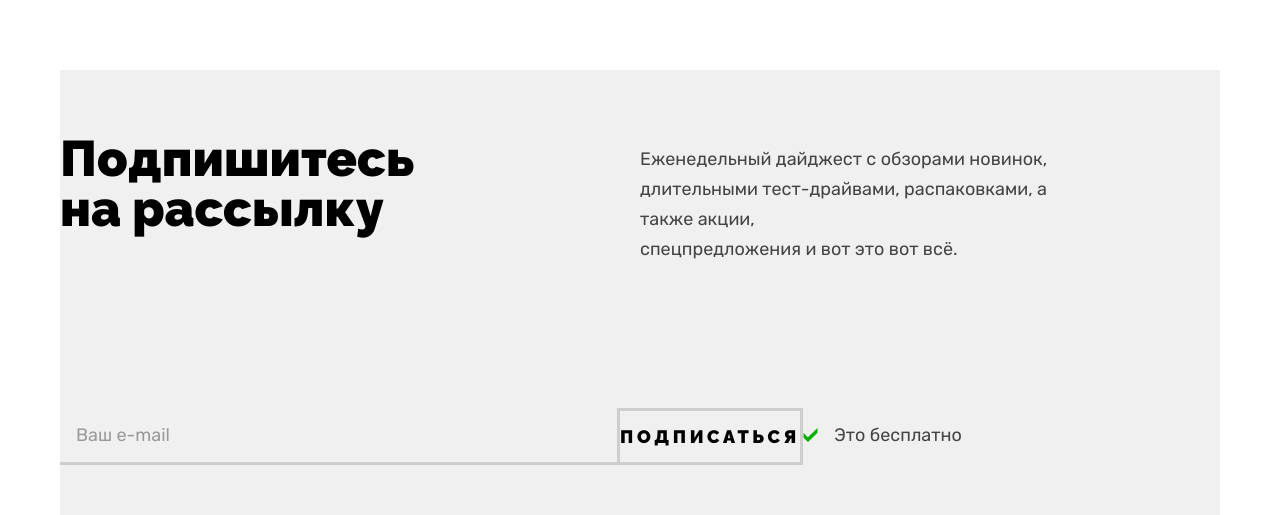
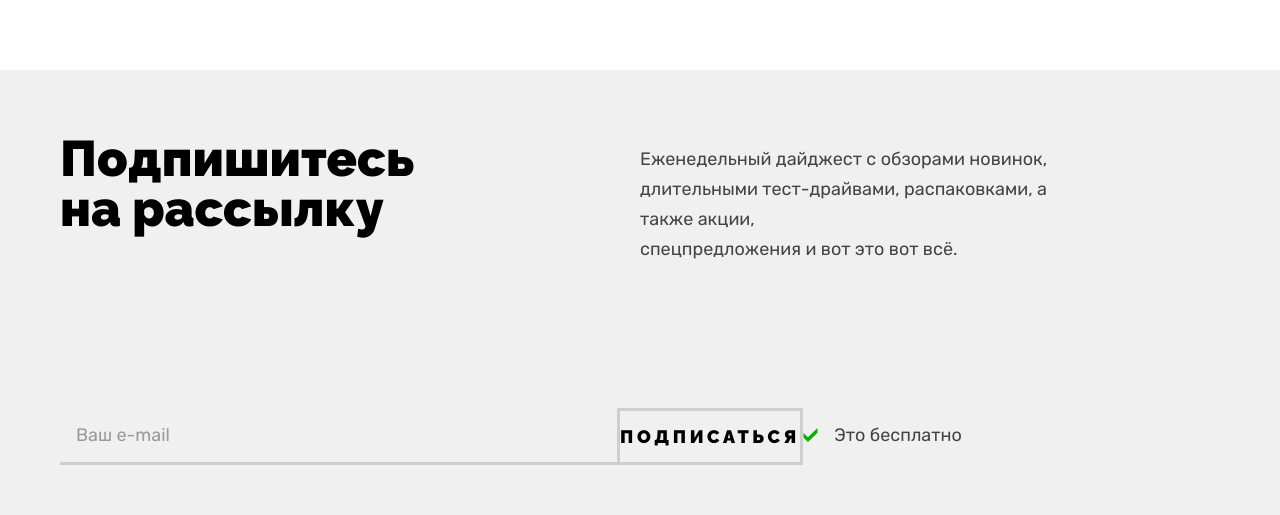
Before and after one commit to Evgeniy-Fes/Evgeniy-Fes.github.io, a Vue app in the folder device-vue/: page / in a window 1280 px wide. Shown: the part 3047-3562 px from the top of the page. Built offline with nearby package versions, Linux system fonts and the light colour scheme; a web font is replaced by a local one.

Commit message:
some review

```diff
--- a/device-vue/src/App.vue
+++ b/device-vue/src/App.vue
@@ -1,14 +1,11 @@
 <template>
   <div id="app">
-    <div class="container">
     <VHeader :user="{
       name: 'Евгений Фесюк'
-    }"
-    />
+    }" />
 
-    <router-view/>
+    <router-view />
 
-  </div>
     <VFooter />
   </div>
 </template>
@@ -25,8 +22,8 @@ export default {
 </script>
 
 <style lang="scss">
-.container {
-    max-width: 1160px;
-    margin: 0 auto;
-}
+// .container {
+//     max-width: 1160px;
+//     margin: 0 auto;
+// }
 </style>
--- a/device-vue/src/components/VMenu.vue
+++ b/device-vue/src/components/VMenu.vue
@@ -81,7 +81,7 @@
                         <img class="menu-down" src="@/assets/DownArrow.svg">
                     </div>
                 </div>
-                <div class="menu-produck">
+                <div class="menu-product">
 
                 </div>
             </div>
```
